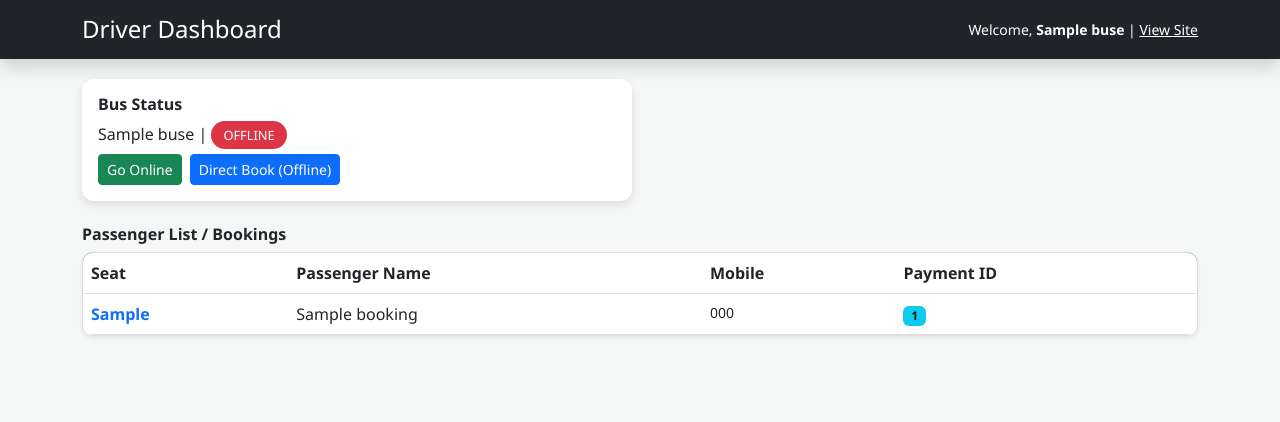
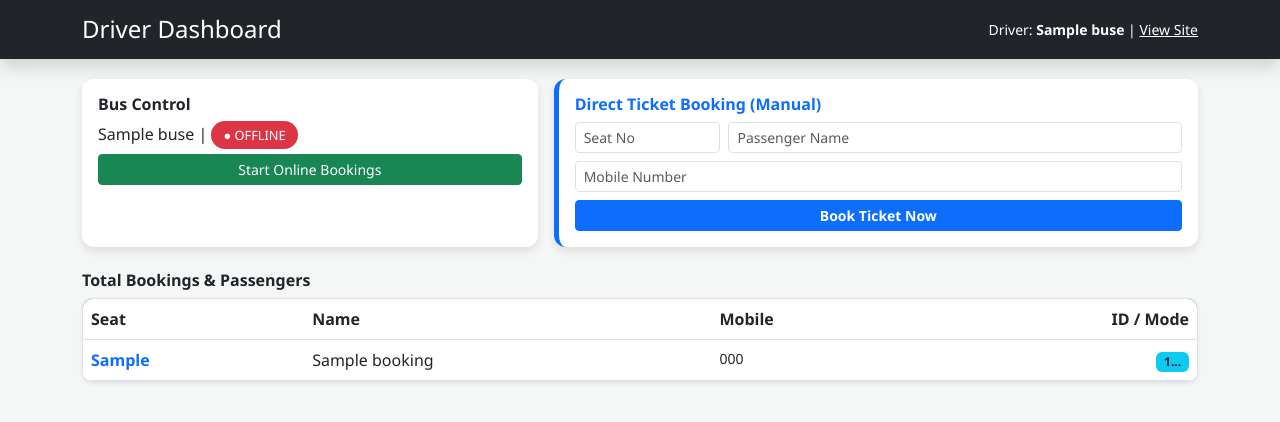
Before and after one commit to upadhyaaman593-dev/bus-booking-bihar, a Flask app: page /dashboard in a window 1280 px wide. Shown: the top 422 px of the page. Run offline with Flask 3, Linux system fonts and the light colour scheme; the visitor is signed in with stand-in values (Sample User, id 1); a database or web service that is not in the repository returns one stand-in record (values such as "Sample title"); some libraries are stand-ins or nearby versions.

Commit message:
Update dashboard.html

```diff
--- a/templates/dashboard.html
+++ b/templates/dashboard.html
@@ -9,11 +9,17 @@
         body { background-color: #f4f7f6; font-family: 'Segoe UI', sans-serif; }
         .dashboard-header { background: #212529; color: white; padding: 15px 0; margin-bottom: 20px; }
         .status-card { border-radius: 12px; border: none; box-shadow: 0 4px 10px rgba(0,0,0,0.1); }
-        /* Scrolling Section */
-        .scroll-box { max-height: 350px; overflow-y: auto; background: white; border-radius: 10px; border: 1px solid #ddd; }
+        /* Scrolling Section - Tabhi dikhega jab data zyada ho */
+        .scroll-box {
+            max-height: 400px;
+            overflow-y: auto;
+            background: white;
+            border-radius: 10px;
+            border: 1px solid #ddd;
+        }
         .badge-online { background-color: #28a745; color: white; padding: 5px 12px; border-radius: 50px; font-size: 0.8rem; }
         .badge-offline { background-color: #dc3545; color: white; padding: 5px 12px; border-radius: 50px; font-size: 0.8rem; }
-        .table thead { position: sticky; top: 0; background: #343a40; color: white; z-index: 1; }
+        .table thead { position: sticky; top: 0; background: #343a40; color: white; z-index: 10; }
     </style>
 </head>
 <body>
@@ -21,74 +27,71 @@
 <div class="dashboard-header shadow">
     <div class="container d-flex justify-content-between align-items-center">
         <h4 class="mb-0">Driver Dashboard</h4>
-        <div class="small">Welcome, <strong>{{ driver.driver_name }}</strong> | <a href="/" class="text-white">View Site</a></div>
+        <div class="small">Driver: <strong>{{ driver.driver_name }}</strong> | <a href="/" class="text-white">View Site</a></div>
     </div>
 </div>
 
 <div class="container">
     <div class="row g-3 mb-4">
-        <div class="col-md-6">
+        <div class="col-md-5">
             <div class="card status-card p-3 h-100">
-                <h6 class="fw-bold">Bus Status</h6>
+                <h6 class="fw-bold">Bus Control</h6>
                 <p class="mb-2">{{ driver.bus_name }} |
                     {% if driver.is_online %}
-                        <span class="badge-online">ONLINE</span>
+                        <span class="badge-online">● ONLINE</span>
                     {% else %}
-                        <span class="badge-offline">OFFLINE</span>
+                        <span class="badge-offline">● OFFLINE</span>
                     {% endif %}
                 </p>
 
-                <div class="d-flex gap-2">
+                <div class="d-grid gap-2">
                     {% if driver.is_online %}
                         <form action="/update_status" method="POST">
                             <input type="hidden" name="status" value="0">
-                            <button type="submit" class="btn btn-danger btn-sm">Stop Bookings</button>
+                            <button type="submit" class="btn btn-danger btn-sm w-100">Stop Online Bookings</button>
                         </form>
                     {% else %}
-                        <button class="btn btn-success btn-sm" type="button" data-bs-toggle="collapse" data-bs-target="#liveForm">Go Online</button>
+                        <button class="btn btn-success btn-sm w-100" type="button" data-bs-toggle="collapse" data-bs-target="#liveForm">Start Online Bookings</button>
                     {% endif %}
-                    <button class="btn btn-primary btn-sm" type="button" data-bs-toggle="collapse" data-bs-target="#directBook">Direct Book (Offline)</button>
                 </div>
 
                 <div class="collapse mt-3" id="liveForm">
-                    <form action="/update_status" method="POST" class="p-2 border rounded bg-light">
+                    <form action="/update_status" method="POST" class="p-2 border rounded bg-light shadow-sm">
                         <input type="hidden" name="status" value="1">
                         <div class="row g-2">
-                            <div class="col-6"><input type="date" name="new_date" class="form-control form-control-sm" required></div>
-                            <div class="col-6"><input type="time" name="new_time" class="form-control form-control-sm" required></div>
-                            <div class="col-12"><button class="btn btn-dark btn-sm w-100 mt-2">Update & Go Live</button></div>
+                            <div class="col-6"><label class="x-small">Trip Date</label><input type="date" name="new_date" class="form-control form-control-sm" required></div>
+                            <div class="col-6"><label class="x-small">Trip Time</label><input type="time" name="new_time" class="form-control form-control-sm" required></div>
+                            <div class="col-12"><button class="btn btn-primary btn-sm w-100 mt-2">Go Live Now</button></div>
                         </div>
                     </form>
                 </div>
             </div>
         </div>
 
-        <div class="col-md-6">
-            <div class="collapse" id="directBook">
-                <div class="card status-card p-3 h-100">
-                    <h6 class="fw-bold text-primary">Direct Ticket Entry</h6>
-                    <form action="/driver_offline_book" method="POST">
-                        <div class="row g-2">
-                            <div class="col-4"><input type="text" name="seat_no" placeholder="Seat" class="form-control form-control-sm" required></div>
-                            <div class="col-8"><input type="text" name="p_name" placeholder="Passenger Name" class="form-control form-control-sm" required></div>
-                            <div class="col-12"><input type="number" name="p_mobile" placeholder="Mobile No" class="form-control form-control-sm" required></div>
-                            <div class="col-12"><button type="submit" class="btn btn-primary btn-sm w-100">Confirm Offline Booking</button></div>
-                        </div>
-                    </form>
-                </div>
+        <div class="col-md-7">
+            <div class="card status-card p-3 h-100 border-primary" style="border-left: 5px solid #0d6efd;">
+                <h6 class="fw-bold text-primary">Direct Ticket Booking (Manual)</h6>
+                <form action="/driver_offline_book" method="POST">
+                    <div class="row g-2">
+                        <div class="col-3"><input type="text" name="seat_no" placeholder="Seat No" class="form-control form-control-sm" required></div>
+                        <div class="col-9"><input type="text" name="p_name" placeholder="Passenger Name" class="form-control form-control-sm" required></div>
+                        <div class="col-12"><input type="number" name="p_mobile" placeholder="Mobile Number" class="form-control form-control-sm" required></div>
+                        <div class="col-12"><button type="submit" class="btn btn-primary btn-sm w-100 fw-bold">Book Ticket Now</button></div>
+                    </div>
+                </form>
             </div>
         </div>
     </div>
 
-    <h6 class="fw-bold mb-2">Passenger List / Bookings</h6>
-    <div class="scroll-box shadow-sm">
+    <h6 class="fw-bold mb-2">Total Bookings & Passengers</h6>
+    <div class="scroll-box shadow-sm border">
         <table class="table table-sm table-hover mb-0">
             <thead>
                 <tr>
                     <th class="p-2">Seat</th>
-                    <th class="p-2">Passenger Name</th>
+                    <th class="p-2">Name</th>
                     <th class="p-2">Mobile</th>
-                    <th class="p-2">Payment ID</th>
+                    <th class="p-2 text-end">ID / Mode</th>
                 </tr>
             </thead>
             <tbody>
@@ -98,11 +101,15 @@
                         <td class="p-2 fw-bold text-primary">{{ p.seat_no }}</td>
                         <td class="p-2">{{ p.p_name }}</td>
                         <td class="p-2 small">{{ p.p_mobile }}</td>
-                        <td class="p-2"><span class="badge {% if p.mode == 'Offline' %}bg-secondary{% else %}bg-info text-dark{% endif %}">{{ p.payment_id }}</span></td>
+                        <td class="p-2 text-end">
+                            <span class="badge {% if p.mode == 'Offline' %}bg-secondary{% else %}bg-info text-dark{% endif %}">
+                                {{ p.payment_id[:12] }}...
+                            </span>
+                        </td>
                     </tr>
                     {% endfor %}
                 {% else %}
-                    <tr><td colspan="4" class="text-center py-4 text-muted">No bookings found.</td></tr>
+                    <tr><td colspan="4" class="text-center py-5 text-muted">Abhi koi booking nahi hai.</td></tr>
                 {% endif %}
             </tbody>
         </table>
@@ -111,4 +118,4 @@
 
 <script src="https://cdn.jsdelivr.net/npm/bootstrap@5.3.0/dist/js/bootstrap.bundle.min.js"></script>
 </body>
-                            </html>
+                        </html>
```
